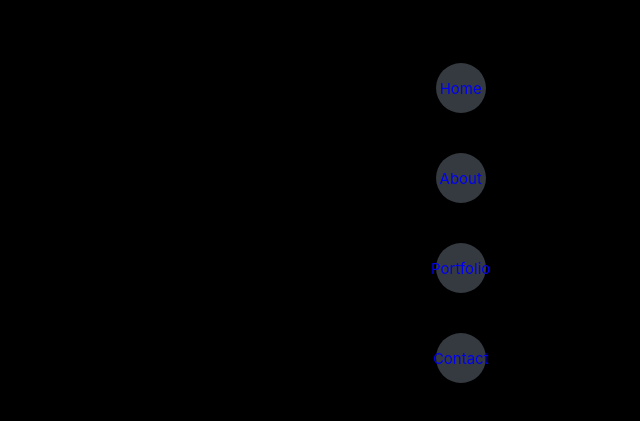
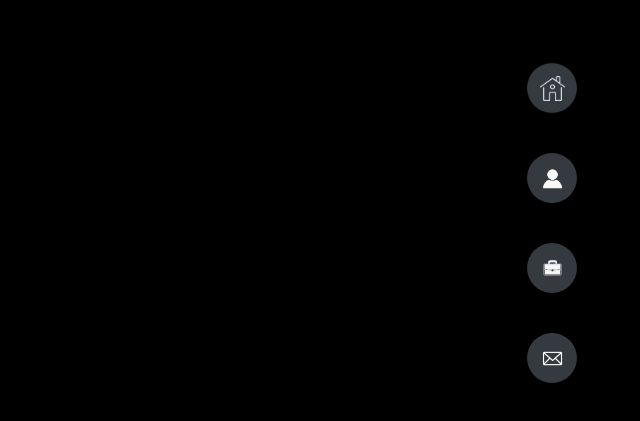
Before and after one commit to iKeyToLife/portfolio, a plain HTML site: page pages/portfolio.html in a window 1280 px wide. Shown: the part 197-618 px from the top of the page, without its empty margins (640-1280 px from the left). Drawn offline with Linux system fonts and the light colour scheme.

Commit message:
Update view icons, added images

```diff
--- a/assets/css/style.css
+++ b/assets/css/style.css
@@ -126,16 +126,23 @@ header li h2 {
   transition: opacity 0.3s ease;
 }
 
-header li i {
+header li img {
   opacity: 1;
-
+  color: var(--white);
+  width: 50%;
+  height: auto;
+  filter: brightness(10%) invert(100%);
   transition: opacity 0.3s ease;
 }
 
-header li:hover i {
+header li:hover img {
   opacity: 0;
 }
 
 header li:hover h2 {
   opacity: 1;
 }
+
+#img-box-current {
+  background-color: var(--yellow);
+}
--- a/pages/portfolio.html
+++ b/pages/portfolio.html
@@ -14,18 +14,30 @@
 
         <nav>
             <ul>
-                <li><a href="index.html">Home</a></li>
-                <li><a href="about.html">About</a></li>
-                <li><a href="portfolio.html">Portfolio</a></li>
-                <li><a href="contact.html">Contact</a></li>
+                <li>
+                    <h2>Home</h2>
+                    <img src="../assets/images/home.png">
+                    <a href="index.html" alt="Home"></a>
+                </li>
+                <li>
+                    <h2>About</h2>
+                    <img src="../assets/images/profile.png">
+                    <a href="about.html" alt="About me"></a>
+                </li>
+                <li id="icon-box-current">
+                    <h2>Portfolio</h2>
+                    <img src="../assets/images/portfolio.png">
+                    <a href="portfolio.html" alt="My portfolio"></a>
+                </li>
+                <li>
+                    <h2>Contact</h2>
+                    <img src="../assets/images/mail.png">
+                    <a href="contact.html" alt="My contact"></a>
+                </li>
             </ul>
         </nav>
     </header>
 
-    <footer>
-        <h1>PORTFOLIO</h1>
-    </footer>
-
 </body>
 
 </html>
```
Also changed, not shown: pages/about.html (+20 -7 lines), pages/contact.html (+20 -8 lines), pages/index.html (+10 -12 lines), assets/images/home.png (added), assets/images/mail.png (added), assets/images/portfolio.png (added), assets/images/profile.png (added).
